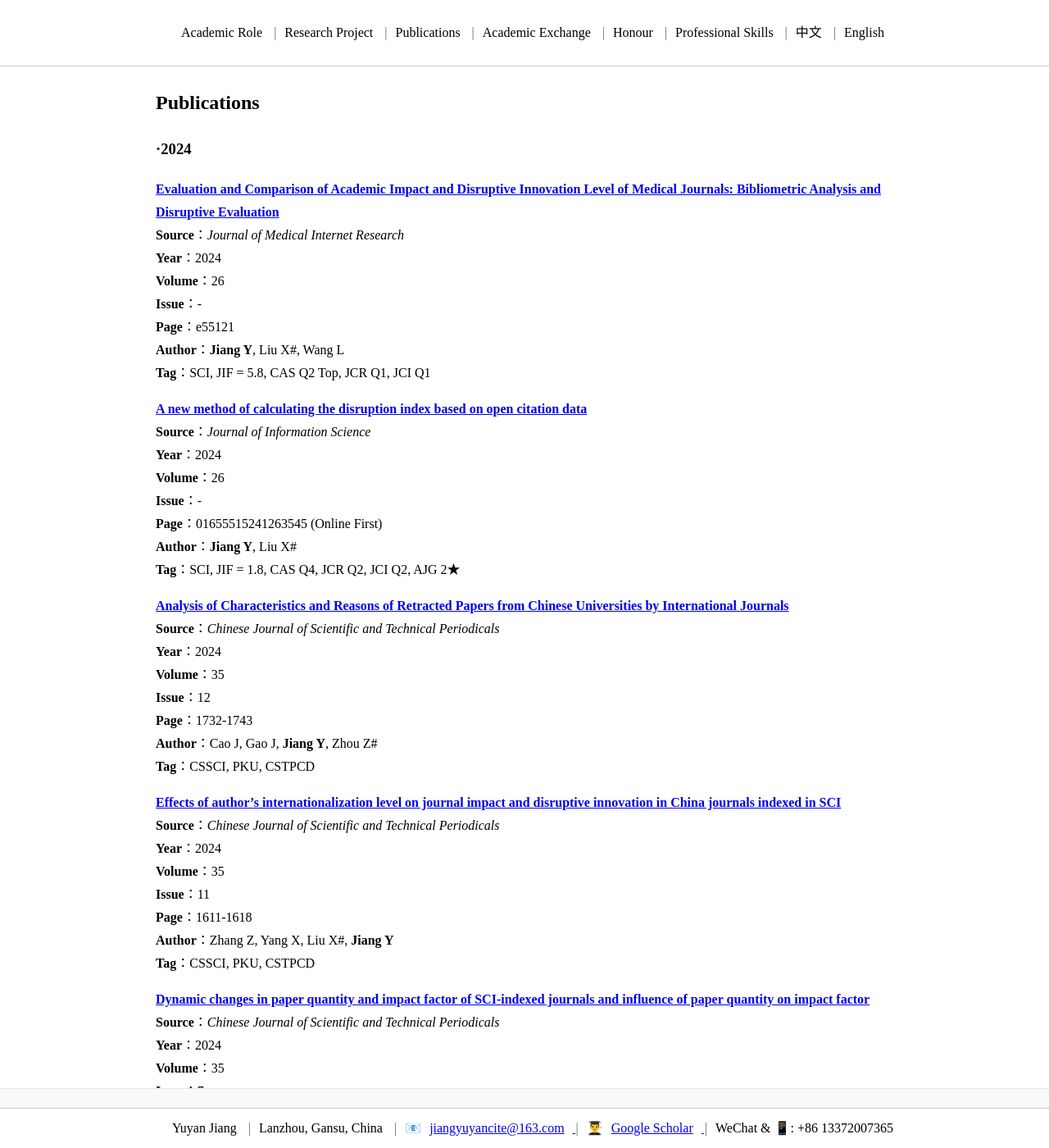
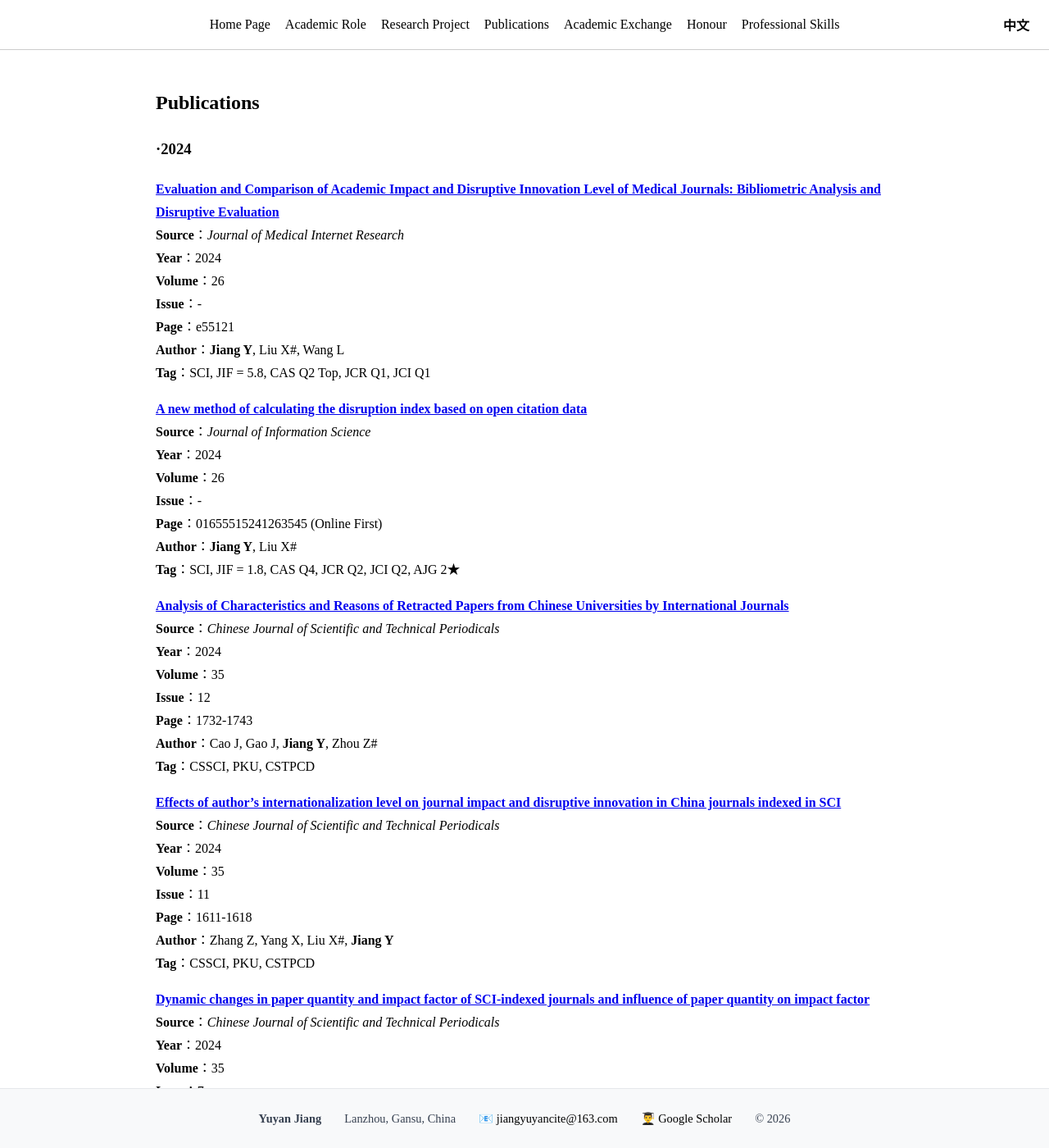
Before and after one commit to jiang-yuyan/Yuyan-Jiang-CV, a Jekyll site: the page built from publication/publication-2024.md, in a window 1280 px wide and 1400 px high. Shown: the whole window at 82% size. Built offline with Jekyll 4.4.1, drawn with Linux system fonts in a browser that asks for light colours; our own code applies the rules of GitHub Pages for plain Markdown files; part of the change alters nothing that is shown.

Commit message:
Update publication-2024.md

```diff
--- a/publication/publication-2024.md
+++ b/publication/publication-2024.md
@@ -1,122 +1,7 @@
-<style>
-    /* 设置导航栏固定在页面顶部 */
-    .navigation {
-        position: fixed;
-        top: 0;
-        left: 0;
-        width: 100%;
-        background-color: white;
-        z-index: 1000;
-        padding: 10px;
-        border-bottom: 1px solid #ccc;
-        display: flex;
-        justify-content: center;
-        align-items: center;
-        gap: 10px; /* 统一设置元素间距 */
-    }
-
-    /* 添加分隔符样式 */
-    .navigation a:not(:last-child)::after {
-        content: " | ";
-        margin-left: 10px;
-        color: #666;
-    }
-
-    /* 为页面主体添加顶部内边距，避免内容被导航栏遮挡 */
-    body {
-        padding-top: 60px;
-        padding-bottom: 60px;
-    }
-
-    /* 设置底部连接栏固定在页面底部 */
-    .connection {
-        position: fixed;
-        bottom: 0;
-        left: 0;
-        width: 100%;
-        background-color: white;
-        z-index: 1000;
-        padding: 10px;
-        border-top: 1px solid #ccc;
-        display: flex;
-        justify-content: center;
-        align-items: center;
-        gap: 10px; /* 统一设置元素间距 */
-    }
-
-    .connection a:not(:last-child)::after {
-        content: " | ";
-        margin-left: 10px;
-        color: #666;
-    }
-
-    /* 下拉菜单样式 */
-    .dropdown {
-        position: relative;
-        display: inline-block;
-    }
-
-    .dropdown-menu {
-        display: none;
-        position: absolute;
-        background-color: white;
-        min-width: 100px;
-        box-shadow: 0px 8px 16px 0px rgba(0,0,0,0.2);
-        z-index: 1001;
-        border: 1px solid #ccc;
-        top: 100%;
-        left: 0;
-    }
-
-    .dropdown-menu a {
-        color: black;
-        padding: 8px 12px;
-        text-decoration: none;
-        display: block;
-        font-size: 14px;
-    }
-
-    .dropdown-menu a:hover {
-        background-color: #f1f1f1;
-    }
-
-    .dropdown:hover .dropdown-menu {
-        display: block;
-    }
-
-    .dropdown-menu a::after {
-        content: none !important;
-    }
-</style>
-
-<div class="navigation">
-<a href="https://jiang-yuyan.github.io/Yuyan-Jiang-CV/role/roles">Academic Role</a>
-<a href="https://jiang-yuyan.github.io/Yuyan-Jiang-CV/project/projects">Research Project</a>
-<div class="dropdown">
-    <a href="https://jiang-yuyan.github.io/Yuyan-Jiang-CV/publication/publications">Publications</a>
-    <div class="dropdown-menu">
-        <a href="https://jiang-yuyan.github.io/Yuyan-Jiang-CV/publication/publication-2025">2025</a>
-        <a href="https://jiang-yuyan.github.io/Yuyan-Jiang-CV/publication/publication-2024">2024</a>
-        <a href="https://jiang-yuyan.github.io/Yuyan-Jiang-CV/publication/publication-2023">2023</a>
-        <a href="https://jiang-yuyan.github.io/Yuyan-Jiang-CV/publication/publication-2022">2022</a>
-        <a href="https://jiang-yuyan.github.io/Yuyan-Jiang-CV/publication/publication-2021">2021</a>
-        <a href="https://jiang-yuyan.github.io/Yuyan-Jiang-CV/publication/publication-2020">2020</a>
-    </div>
-</div>
-<a href="https://jiang-yuyan.github.io/Yuyan-Jiang-CV/exchange/exchanges">Academic Exchange</a>
-<a href="https://jiang-yuyan.github.io/Yuyan-Jiang-CV/honour/honours">Honour</a>
-<a href="https://jiang-yuyan.github.io/Yuyan-Jiang-CV/skill/skills">Professional Skills</a>
-<a href="https://jiang-yuyan.github.io/Yuyan-Jiang-CV/publication/publication-2024-zh">中文</a>
-<a>English</a>
-</div>
-
-<div id="connection" class="connection">
-    <a>Yuyan Jiang</a>
-    <a>Lanzhou, Gansu, China</a>
-    📧<a href="mailto:jiangyuyancite@163.com">jiangyuyancite@163.com</a>
-    👨‍🎓 <a href="https://scholar.google.com/citations?user=QTCEilEAAAAJ">Google Scholar</a>
-    <a>WeChat & 📱: +86 13372007365</a>
-</div>
+---
+layout: default
+title: publication-2024
+---
 
 ## Publications
 
```
